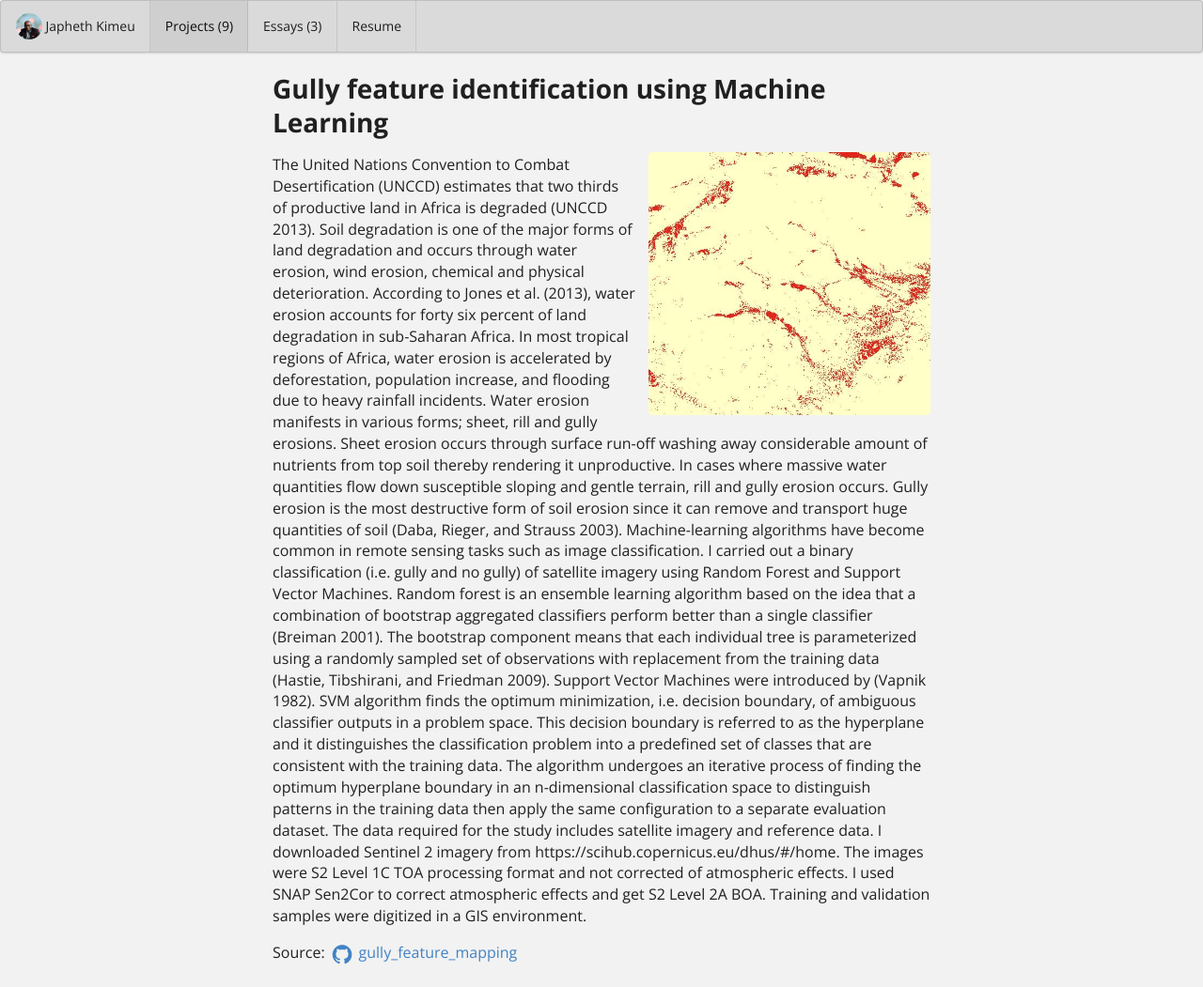
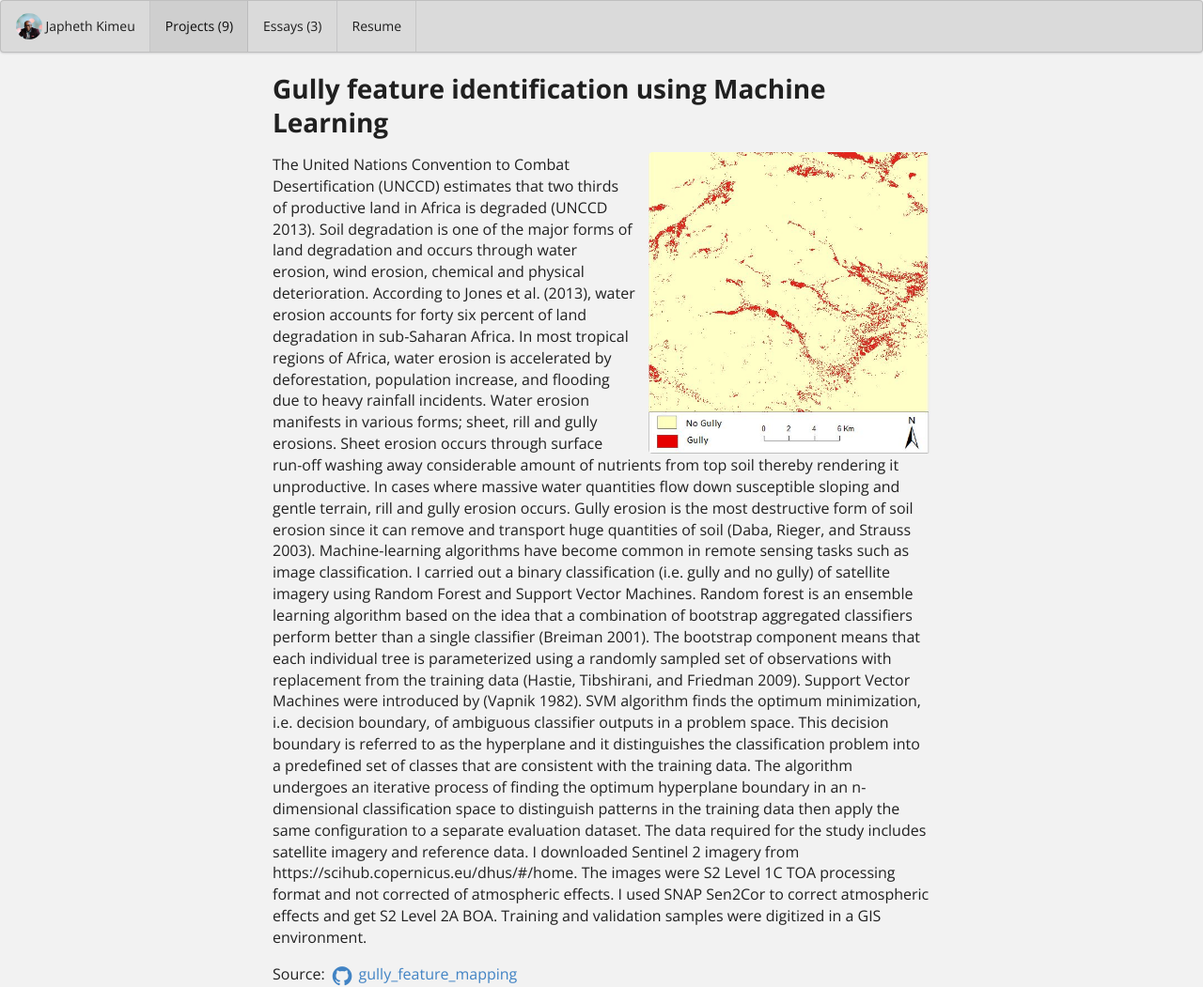
Before and after one commit to japhethkimeu/japhethkimeu.github.io, a Jekyll site: the page built from projects/project-2.md, in a window 1280 px wide. Shown: the whole page at 94% size. Built offline with Jekyll 4.4.1, drawn with Linux system fonts in a browser that asks for light colours; before the commit the page ends 1028 px from its top, so only the background shows below that.

Commit message:
Update project-2.md

```diff
--- a/projects/project-2.md
+++ b/projects/project-2.md
@@ -1,7 +1,7 @@
 ---
 layout: project
 type: project
-image: images/classified.JPG
+image: images/Classified11.JPG
 title: Gully feature identification using Machine Learning
 permalink: projects/gully
 # All dates must be YYYY-MM-DD format!
@@ -15,7 +15,7 @@
 summary: Classification of Sentinel 2 images to identify gullies usinf RF & SVM
 ---
 
-<img class="ui medium right floated rounded image" src="../images/classified.JPG">
+<img class="ui medium right floated rounded image" src="../images/Classified11.JPG">
 
 The United Nations Convention to Combat Desertification (UNCCD) estimates that two thirds of productive land in Africa is degraded (UNCCD 2013). Soil degradation is one of the major forms of land degradation and occurs through water erosion, wind erosion, chemical and physical deterioration. According to Jones et al. (2013), water erosion accounts for forty six percent of land degradation in sub-Saharan Africa. In most tropical regions of Africa, water erosion is accelerated by deforestation, population increase, and flooding due to heavy rainfall incidents. Water erosion manifests in various forms; sheet, rill and gully erosions. Sheet erosion occurs through surface run-off washing away considerable amount of nutrients from top soil thereby rendering it unproductive. In cases where massive water quantities flow down susceptible sloping and gentle terrain, rill and gully erosion occurs. Gully erosion is the most destructive form of soil erosion since it can remove and transport huge quantities of soil (Daba, Rieger, and Strauss 2003).
 Machine-learning algorithms have become common in remote sensing tasks such as image classification. I carried out a binary classification (i.e. gully and no gully) of satellite imagery using Random Forest and Support Vector Machines. Random forest is an ensemble learning algorithm based on the idea that a combination of bootstrap aggregated classifiers perform better than a single classifier (Breiman 2001). The bootstrap component means that each individual tree is parameterized using a randomly sampled set of observations with replacement from the training data (Hastie, Tibshirani, and Friedman 2009). Support Vector Machines were introduced by (Vapnik 1982). SVM algorithm finds the optimum minimization, i.e. decision boundary, of ambiguous classifier outputs in a problem space. This decision boundary is referred to as the hyperplane and it distinguishes the classification problem into a predefined set of classes that are consistent with the training data. The algorithm undergoes an iterative process of finding the optimum hyperplane boundary in an n-dimensional classification space to distinguish patterns in the training data then apply the same configuration to a separate evaluation dataset.
```
